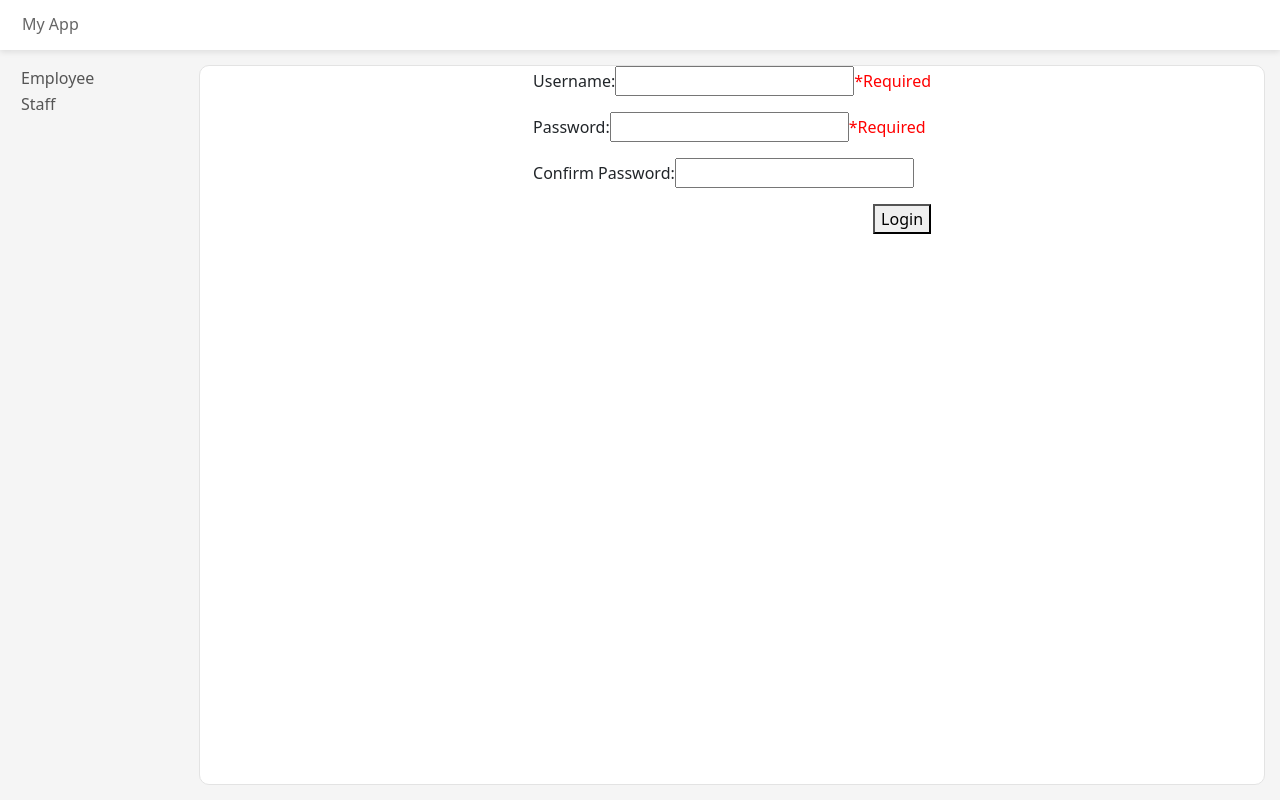
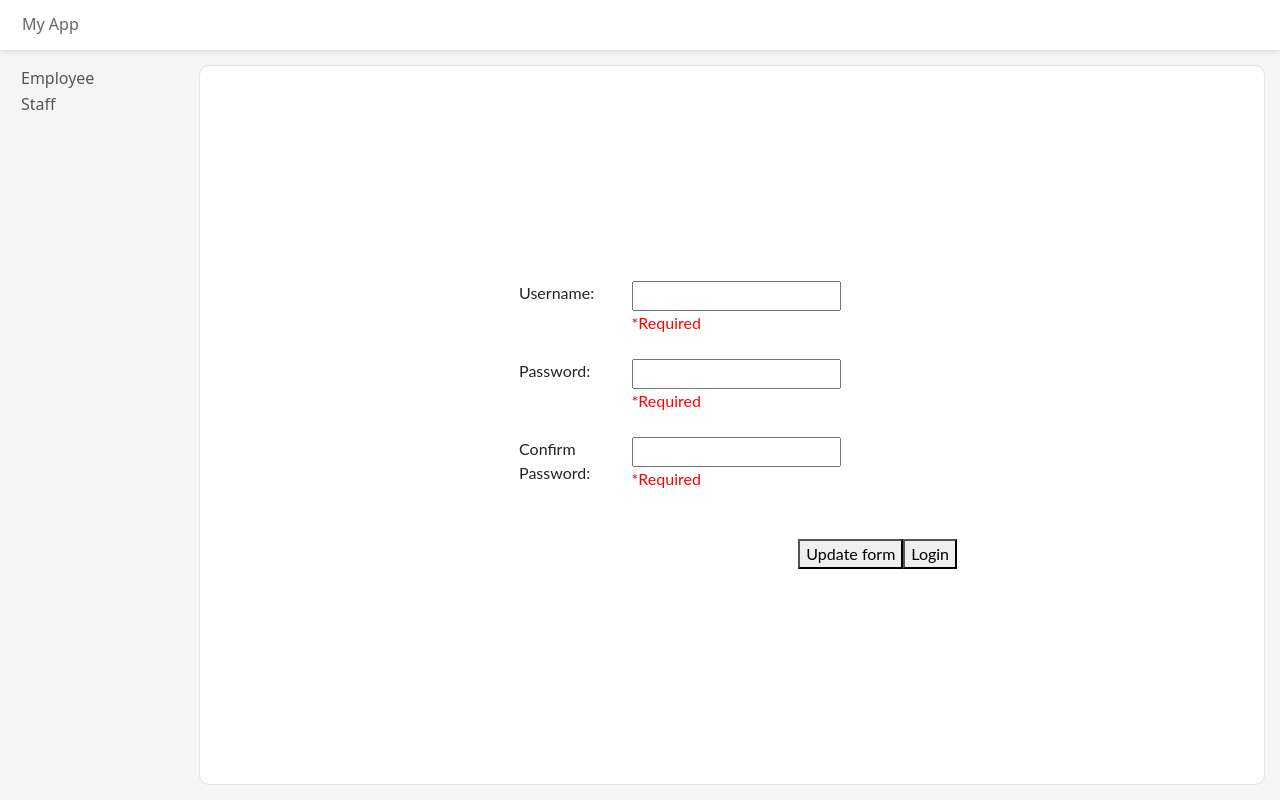
Before and after one commit to inammuhammad/angular-training-app, an Angular app: page /login in a window 1280 px wide. Built offline with nearby package versions, Linux system fonts and the light colour scheme.

Commit message:
Added form and validations

```diff
--- a/src/app/modules/components/login/login.component.html
+++ b/src/app/modules/components/login/login.component.html
@@ -1,26 +1,84 @@
+<div class="login">
     <div class="login-container">
+        <div class="">
             <form [formGroup]="form" *ngIf="form" (submit)="onLogin()">
-        <p>
+                <div class="" #loginForm>
+                    <div class="container-fluid">
+                        <div class="row">
+                            <div class="col-3">
                                 <label>Username: </label>
-            <input type="text" id="username" formControlName="username" required/>
-            <span *ngIf="!form?.get('username')?.value">
+                            </div>
+                            <div class="col-9">
+                                <input type="text" id="username" class="username" formControlName="username"/>
+                                <div *ngIf="form?.get('username')?.errors">
+                                    <div *ngIf="form?.get('username')?.errors?.['required']">
                                         <label style="color: red;">*Required</label>
-            </span>
-        </p>
-        <p>
+                                    </div>
+                                    <!-- {{(form.get('username')?.errors) | json}} -->
+                                </div>
+                            </div>
+                        </div>
+                    </div>
+                    <br />
+                    <div class="container-fluid">
+                        <div class="row">
+                            <div class="col-3">
                                 <label>Password: </label>
-            <input type="password" id="password" formControlName="password" required/>
-            <span *ngIf="!form?.get('password')?.value">
+                            </div>
+                            <div class="col-9">
+                                <input type="password" id="password" class="password" formControlName="password"/>
+                                <div *ngIf="form?.get('password')?.errors">
+                                    <div *ngIf="form?.get('password')?.errors?.['required']">
                                         <label style="color: red;">*Required</label>
-            </span>
-        </p>
-        <p>
+                                    </div>
+                                    <div *ngIf="form?.get('password')?.errors?.['pattern']">
+                                        <label style="color: red;">*Password must contain at least one number, one uppercase and a
+                                            lowercase letter and at least 8 characters<br />Password cannot
+                                            contain whitespace
+                                        </label>
+                                    </div>
+                                    <!-- {{(form.get('password')?.errors || {}) | json}} -->
+                                </div>
+                            </div>
+                        </div>
+                    </div>
+                    <br />
+                    <div class="container-fluid">
+                        <div class="row">
+                            <div class="col-3">
                                 <label>Confirm Password: </label>
-            <input type="password" id="confirmpassword" formControlName="confirmpassword" required/>
-        </p>
-        <p>
+                            </div>
+                            <div class="col-9">
+                                <input type="password" id="confirmpassword" class="confirmpassword" formControlName="confirmpassword"/>
+                                <div *ngIf="form?.get('confirmpassword')?.errors">
+                                    <div *ngIf="form?.get('confirmpassword')?.errors?.['required']">
+                                        <label style="color: red;">*Required</label>
+                                    </div>
+                                    <div *ngIf="form?.get('confirmpassword')?.errors?.['pattern']">
+                                        <label style="color: red;">*Password must contain at least one number, one uppercase and a
+                                            lowercase letter and at least 8 characters<br />Password cannot
+                                            contain whitespace
+                                        </label>
+                                    </div>
+                                    <!-- {{(form.get('confirmpassword')?.errors || {}) | json}} -->
+                                </div>
+                            </div>
+                        </div>
+                    </div>
+                    <br />
+                    <div *ngIf="form?.errors">
+                        <div *ngIf="form?.errors?.['mismatch']">
+                            <label style="color: red;">*Password & New Password must be same</label>
+                        </div>
+                    </div>
+                    <br />
+                    <div>
                         <button type="submit">Login</button>
+                        <button type="button" (click)="patchValues()">Update form</button>
                         <!-- [disabled]="!form.valid"-->
-        </p>
+                    </div>
+                </div>
             </form>
         </div>
+    </div>
+</div>
--- a/src/app/modules/components/login/login.component.scss
+++ b/src/app/modules/components/login/login.component.scss
@@ -1,9 +1,17 @@
-.login-container{
+.login {
     display: flex;
+    justify-content: center;
     align-items: center;
-    justify-content: center;
+    min-height: 100%;
+    font-family: 'lato', sans-serif;
 
-    button {
-        float: right;
+    .login-container {
+        width: 450px;
+        display: flex;
+        flex-direction: column;
+
+        button {
+            float: right;
+        }
     }
 }
--- a/src/app/modules/components/login/login.component.ts
+++ b/src/app/modules/components/login/login.component.ts
@@ -1,16 +1,18 @@
-import { Component, OnInit } from '@angular/core';
+import { Component, ElementRef, OnDestroy, OnInit, ViewChild } from '@angular/core';
 import { AuthService } from '../../services/auth.service';
 import { Router } from '@angular/router';
-import { FormBuilder, FormControl, FormGroup, Validators } from '@angular/forms';
+import { FormBuilder, FormControl, FormGroup, ValidationErrors, Validators } from '@angular/forms';
 
 @Component({
   selector: 'app-login',
   templateUrl: './login.component.html',
   styleUrls: ['./login.component.scss']
 })
-export class LoginComponent implements OnInit {
+export class LoginComponent implements OnInit, OnDestroy {
 
   form: FormGroup | null = null;
+
+  @ViewChild('loginForm') loginForm: ElementRef | undefined;
 
   constructor(
     private _router: Router,
@@ -20,32 +22,70 @@ export class LoginComponent implements OnInit {
 
   ngOnInit(): void {
     this.form = this._formBuilder.group({
-      username: new FormControl(''),
-      password: new FormControl('', Validators.minLength(2)),
-      confirmpassword: new FormControl('', Validators.minLength(2))
+      username: new FormControl('',
+        [
+          Validators.required
+        ]),
+      password: new FormControl('',
+        // Validators.minLength(2),
+        [
+          Validators.required,
+          Validators.pattern(
+            /(?=.*\d)(?=.*[a-z])(?=.*[A-Z])(?=.*[@$!%*#?&^_-]).{8,}/
+          )
+        ]
+      ),
+      confirmpassword: new FormControl('',
+        // Validators.minLength(2),
+        [
+          Validators.required,
+          Validators.pattern(
+            /(?=.*\d)(?=.*[a-z])(?=.*[A-Z])(?=.*[@$!%*#?&^_-]).{8,}/
+          ),
+          // this.passwordMatch
+        ]
+      )
     }, {
       validators: this.passwordMatch
     })
+
+    // this.form.addValidators(validator => {
+    //   debugger;
+    //   validator.c
+    //   return this.passwordMatch
+    // })
   }
 
-  private passwordMatch(formGroup: FormGroup): { 'mismatch': boolean } | null {
+  onLogin(): void {
     debugger;
+    const { username, password } = this.form?.value;
+    if (this.form?.valid) {
+      this._authService.login().subscribe(resp => {
+        if (resp) {
+          this._authService.getUserDetails();
+          this._router.navigate(['dashboard']);
+        }
+      })
+    }
+  }
+
+  patchValues(): void {
+    debugger;
+    const values = { username: 'minamulhaque', password: 'Zxcv@12' };
+    if (this.form) {
+      this.form.patchValue(values);
+    }
+  }
+
+  private passwordMatch(formGroup: FormGroup): ValidationErrors | null {
     const password = formGroup.get('password');
     const confirmPassword = formGroup.get('confirmpassword');
     const isValid = password?.value === confirmPassword?.value;
     return isValid ? null : { 'mismatch': true };
   }
 
-  onLogin(): void {
-    debugger;
-    const { username, password } = this.form?.value;
-    this._authService.login().subscribe(resp => {
-      if (resp) {
-        this._authService.getUserDetails();
-        this._router.navigate(['dashboard']);
-      }
-    })
+  ngOnDestroy(): void {
+
   }
 
-
 }
```
Lines whose indentation alone changed are shown as unchanged.
